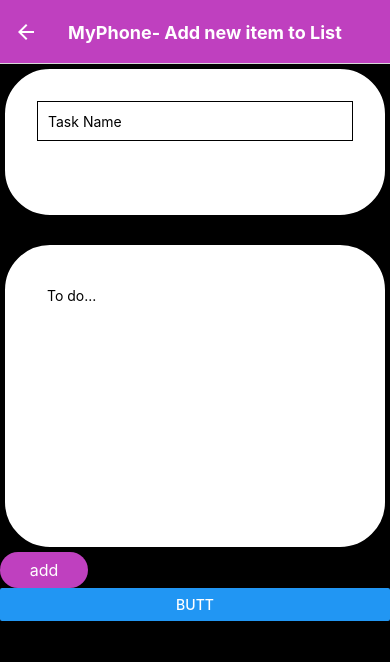
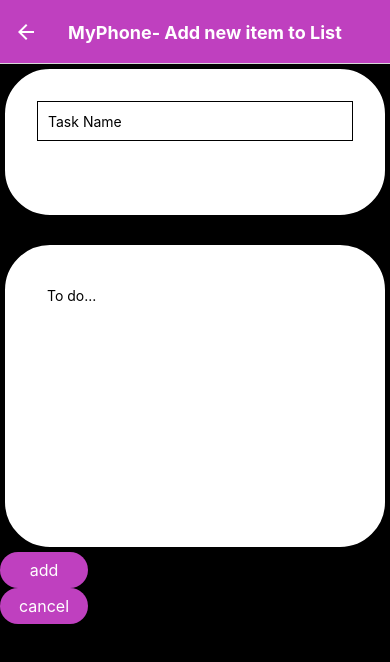
Before and after one commit to ChilliKirby/MyPhoneApp, a React Native app: screen /ToDoListAddItem in a window 390 px wide. Shown: the top 662 px of the page. Built offline with nearby package versions, Linux system fonts and the light colour scheme.

Commit message:
--Cancel button in ToDoListAddItem now returns user to ToDoList.

```diff
--- a/scenes/ToDoList/ToDoListAddItem.jsx
+++ b/scenes/ToDoList/ToDoListAddItem.jsx
@@ -20,6 +20,10 @@ const ToDoListAddItem = ({ navigation }) => {
             title: taskTitle,
             task: taskDesc,
         })
+    }
+
+    const handleCancel = () => {
+        navigation.navigate("ToDoList");
     }
 
     return (
@@ -57,7 +61,10 @@ const ToDoListAddItem = ({ navigation }) => {
                     handleClick={addToList}
                     title="add"
                 />
-                <Button  title="butt" onPress={addToList}></Button>
+                <GeneralButton
+                title="cancel"
+                handleClick={handleCancel}
+                />
             </View>
         </View>
     )
```
